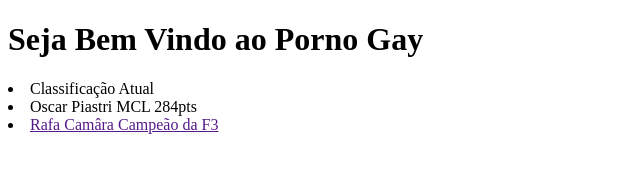
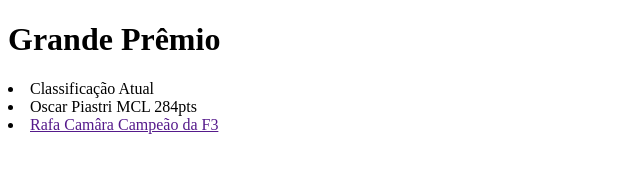
Before and after one commit to cauabahia/cauabahia.github.io, a plain HTML site: page index.html in a window 1280 px wide. Shown: the whole page, without its empty margins (0-640 px from the left). Drawn offline with Linux system fonts and the light colour scheme.

Commit message:
Update index.html

```diff
--- a/index.html
+++ b/index.html
@@ -5,7 +5,7 @@
         <meta charset="utf-8">
    </head>
    <body>
-        <h1> Seja Bem Vindo ao Porno Gay </h1>
+        <h1> Grande Prêmio </h1>
         <li> Classificação Atual</li>
         <li> Oscar Piastri MCL 284pts</li>
         <li><a href=""> Rafa Camâra Campeão da F3</a></li>
```
